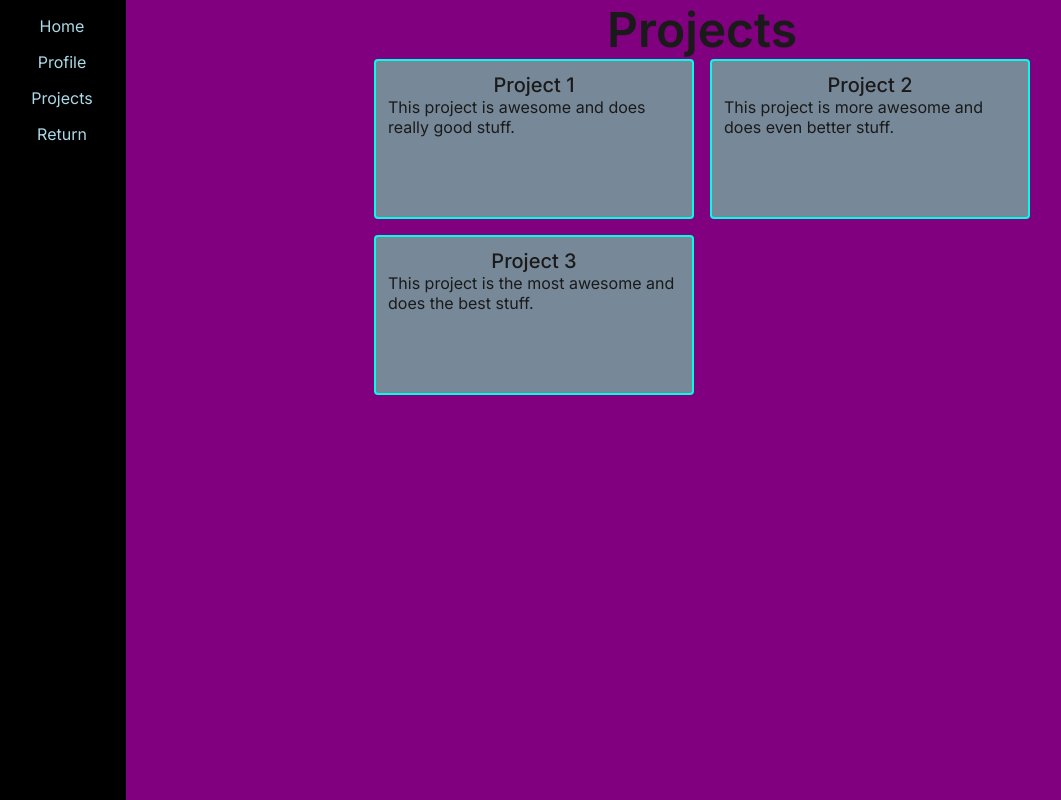
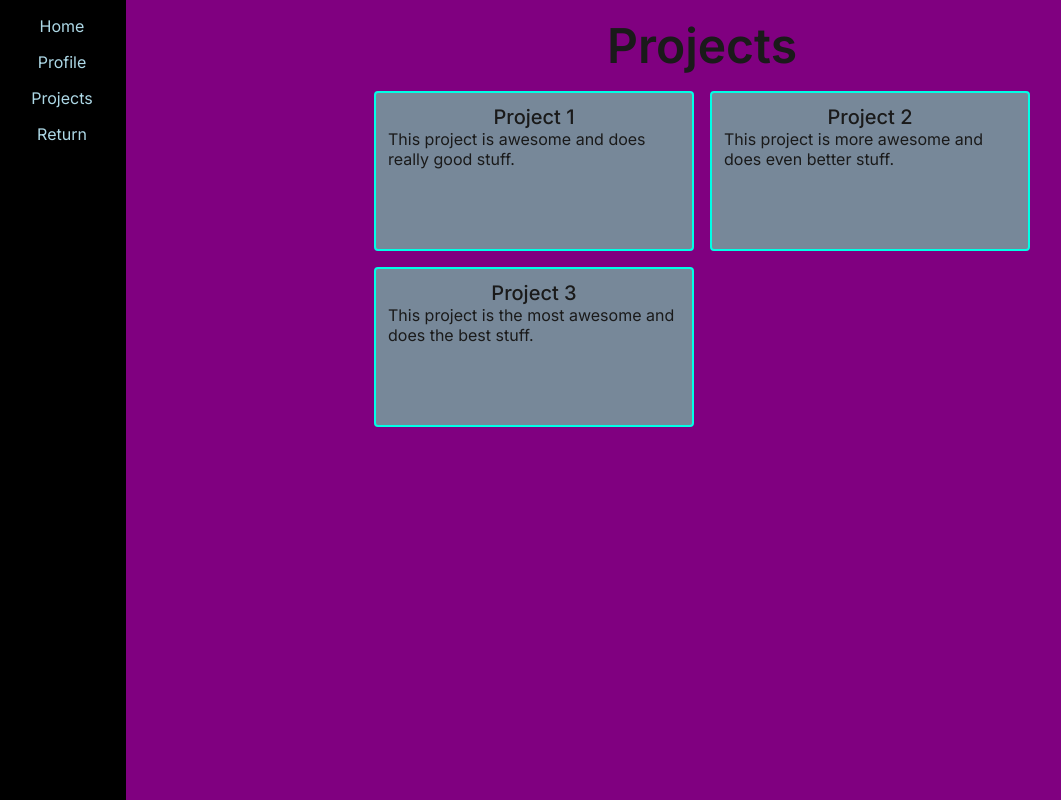
Before and after one commit to franco-ortega/portfolio-test, a Next.js app: page /1/projects in a window 1280 px wide. Shown: the whole page, without its empty margins (2-1063 px from the left). Built offline with nearby package versions, Linux system fonts and the light colour scheme.

Commit message:
add margin to Projects h1

```diff
--- a/app/1/components/projects/Projects.module.css
+++ b/app/1/components/projects/Projects.module.css
@@ -6,6 +6,7 @@
 
 .Projects h1 {
   width: fit-content;
+  margin-block: 1rem;
   margin-inline: auto;
   font-size: 3rem;
   font-weight: 600;
```
